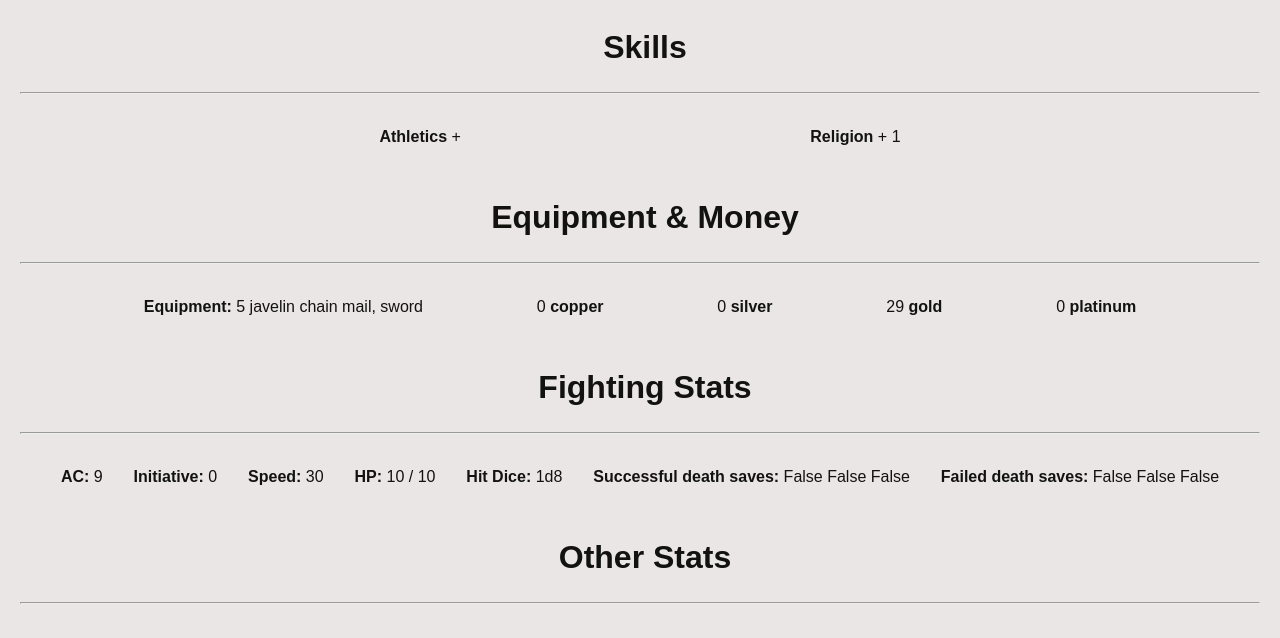
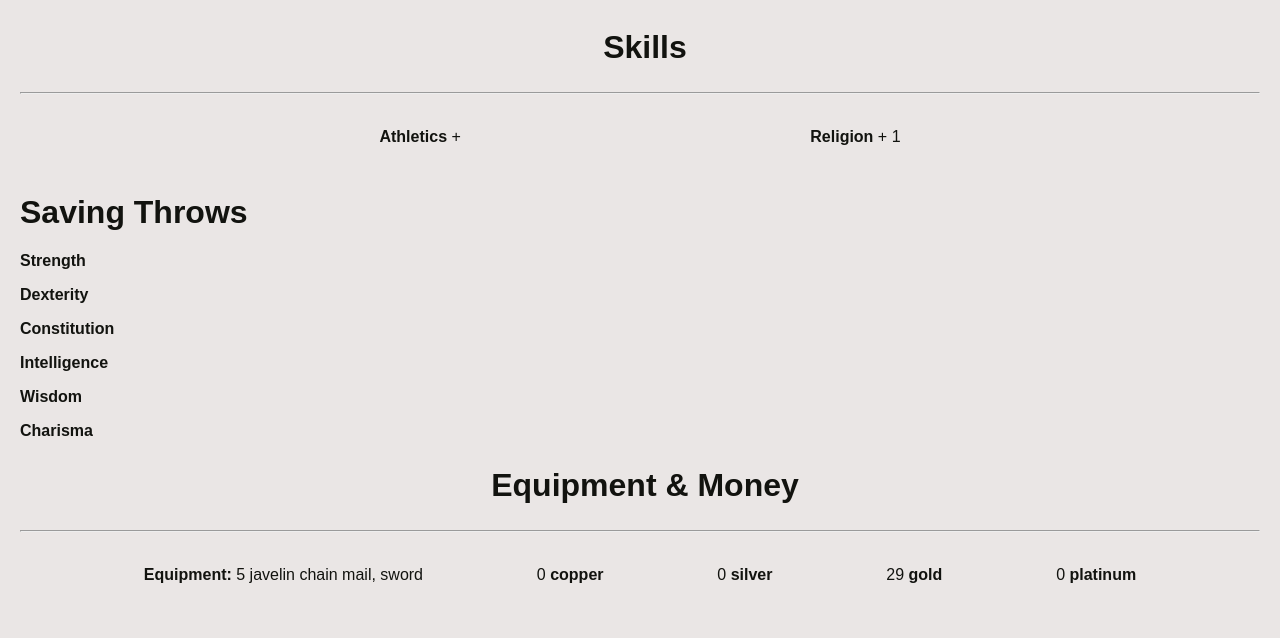
Before and after one commit to Hedgy134117/dice-slave-online, a Django app: a page that uses diceSlaveOnline/sheets/templates/sheets/sheetDetail.html in a window 1280 px wide. Shown: the part 419-1057 px from the top of the page. Run offline with Django 3.2, Linux system fonts and the light colour scheme; data comes from the database, SQL or seed files in the repository.

Commit message:
add saving throws

```diff
--- a/diceSlaveOnline/sheets/templates/sheets/sheetDetail.html
+++ b/diceSlaveOnline/sheets/templates/sheets/sheetDetail.html
@@ -91,6 +91,28 @@
         </div>
     </div>
 
+    <div class="big-stat-section">
+        <h1 class="big-stat-main">Saving Throws</h1>
+        {% if sheet.sStrength %}
+        <p><b>Strength</b></p>
+        {% endif %}
+        {% if sheet.sDexterity %}
+        <p><b>Dexterity</b></p>
+        {% endif %}
+        {% if sheet.sConstitution %}
+        <p><b>Constitution</b></p>
+        {% endif %}
+        {% if sheet.sIntelligence %}
+        <p><b>Intelligence</b></p>
+        {% endif %}
+        {% if sheet.sWisdom %}
+        <p><b>Wisdom</b></p>
+        {% endif %}
+        {% if sheet.sCharisma %}
+        <p><b>Charisma</b></p>
+        {% endif %}
+    </div>
+
     <div class="stat-section">
         <h1 class="stat-main">Equipment & Money</h1>
         <hr>
```
Also changed, not shown: diceSlaveOnline/sheets/templates/sheets/bigSheetList.html (+22 -0 lines).
